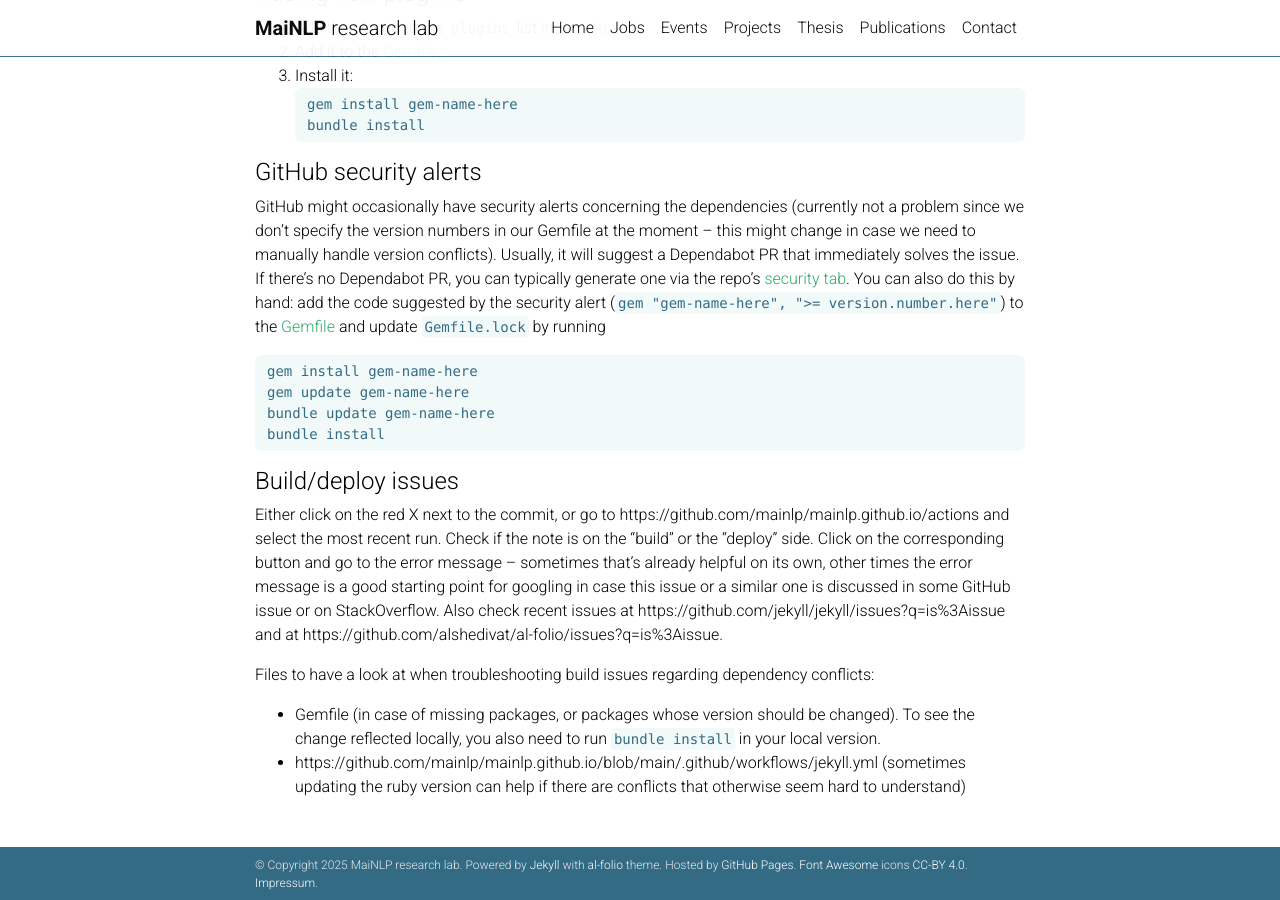
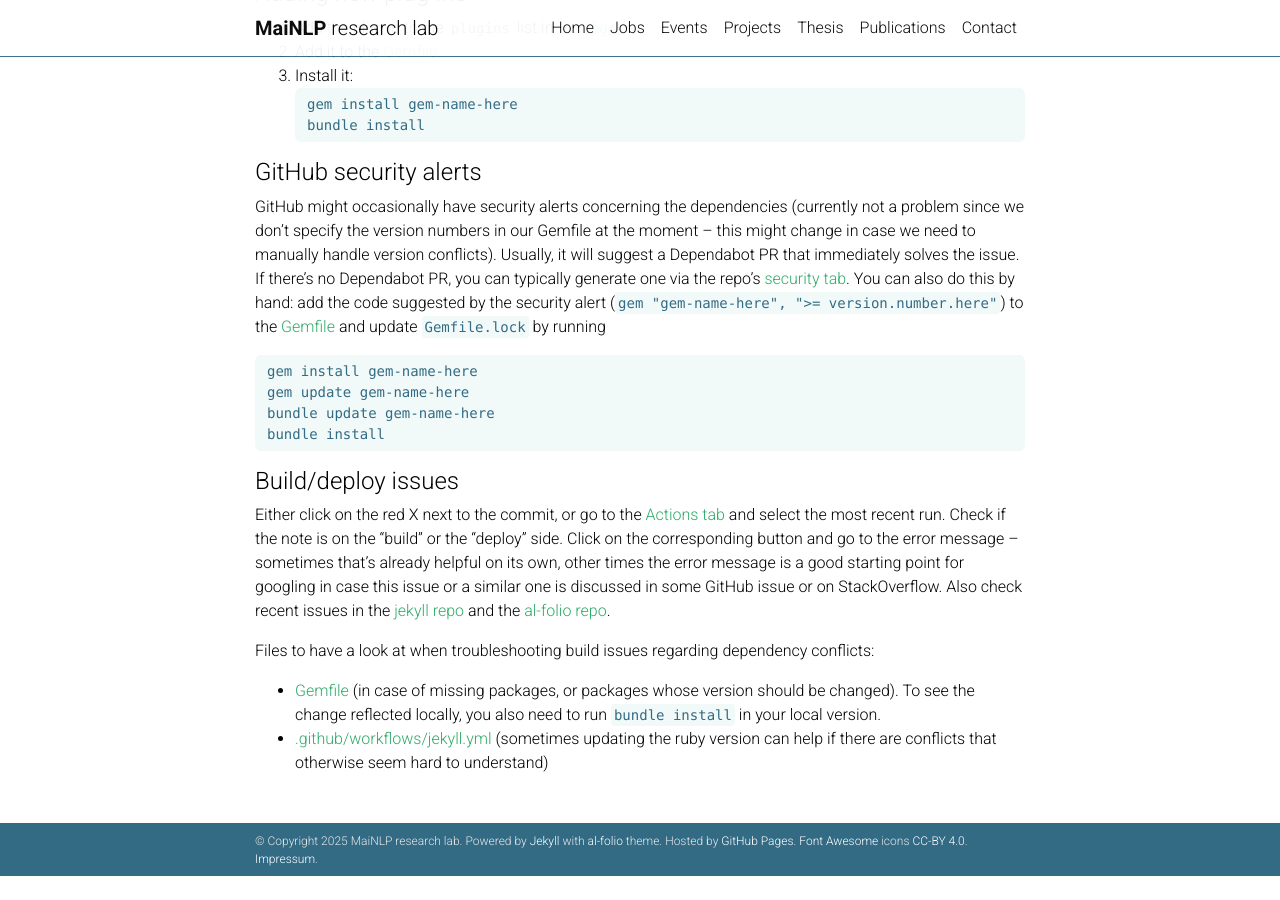
Before and after one commit to mainlp/mainlp.github.io, a Jekyll site: the page built from _pages/website-notes.md, in a window 1280 px wide and 900 px high, scrolled down 3156 px. Built offline with Jekyll 4.4.1, drawn with Linux system fonts in a browser that asks for light colours; comment, search, counter and statistics services are not loaded; a style sheet for code colours, icons or effects is not loaded; after the commit the page ends 4032 px from its top, so only the background shows below that.

Commit message:
troubleshooting note: nicer formatting

```diff
--- a/_pages/website-notes.md
+++ b/_pages/website-notes.md
@@ -22,7 +22,7 @@ Table of contents:
 - [Adding a new page](#adding-a-new-page)
 - [GitHub security alerts](#github-security-alerts)
 - [Adding new plug-ins](#adding-new-plug-ins)
-- [Build issues](#build-deploy-issues)
+- [Build issues](#builddeploy-issues)
 
 ## Previewing changes locally
 
@@ -155,8 +155,8 @@ bundle install
 
 ## Build/deploy issues
 
-Either click on the red X next to the commit, or go to https://github.com/mainlp/mainlp.github.io/actions and select the most recent run. Check if the note is on the "build" or the "deploy" side. Click on the corresponding button and go to the error message -- sometimes that's already helpful on its own, other times the error message is a good starting point for googling in case this issue or a similar one is discussed in some GitHub issue or on StackOverflow. Also check recent issues at https://github.com/jekyll/jekyll/issues?q=is%3Aissue and at https://github.com/alshedivat/al-folio/issues?q=is%3Aissue.
+Either click on the red X next to the commit, or go to the [Actions tab](https://github.com/mainlp/mainlp.github.io/actions) and select the most recent run. Check if the note is on the "build" or the "deploy" side. Click on the corresponding button and go to the error message -- sometimes that's already helpful on its own, other times the error message is a good starting point for googling in case this issue or a similar one is discussed in some GitHub issue or on StackOverflow. Also check recent issues in the [jekyll repo](https://github.com/jekyll/jekyll/issues?q=is%3Aissue) and the [al-folio repo](https://github.com/alshedivat/al-folio/issues?q=is%3Aissue).
 
 Files to have a look at when troubleshooting build issues regarding dependency conflicts:
-- Gemfile (in case of missing packages, or packages whose version should be changed). To see the change reflected locally, you also need to run `bundle install` in your local version.
-- https://github.com/mainlp/mainlp.github.io/blob/main/.github/workflows/jekyll.yml (sometimes updating the ruby version can help if there are conflicts that otherwise seem hard to understand)
+- [Gemfile](https://github.com/mainlp/mainlp.github.io/blob/main/Gemfile) (in case of missing packages, or packages whose version should be changed). To see the change reflected locally, you also need to run `bundle install` in your local version.
+- [.github/workflows/jekyll.yml](https://github.com/mainlp/mainlp.github.io/blob/main/.github/workflows/jekyll.yml) (sometimes updating the ruby version can help if there are conflicts that otherwise seem hard to understand)
```
